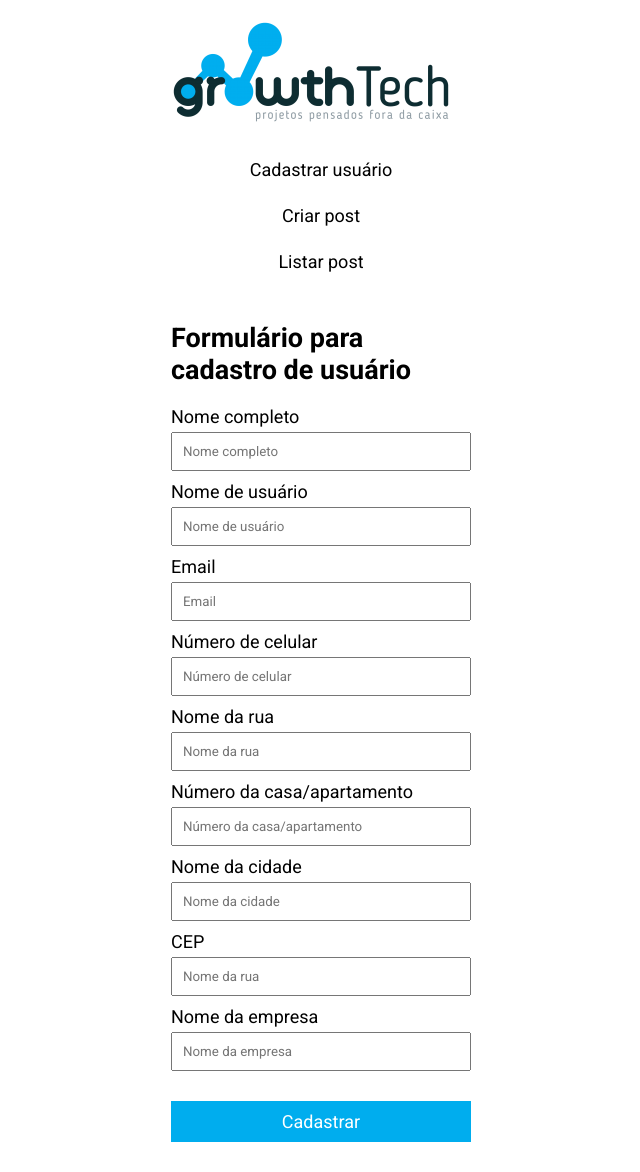
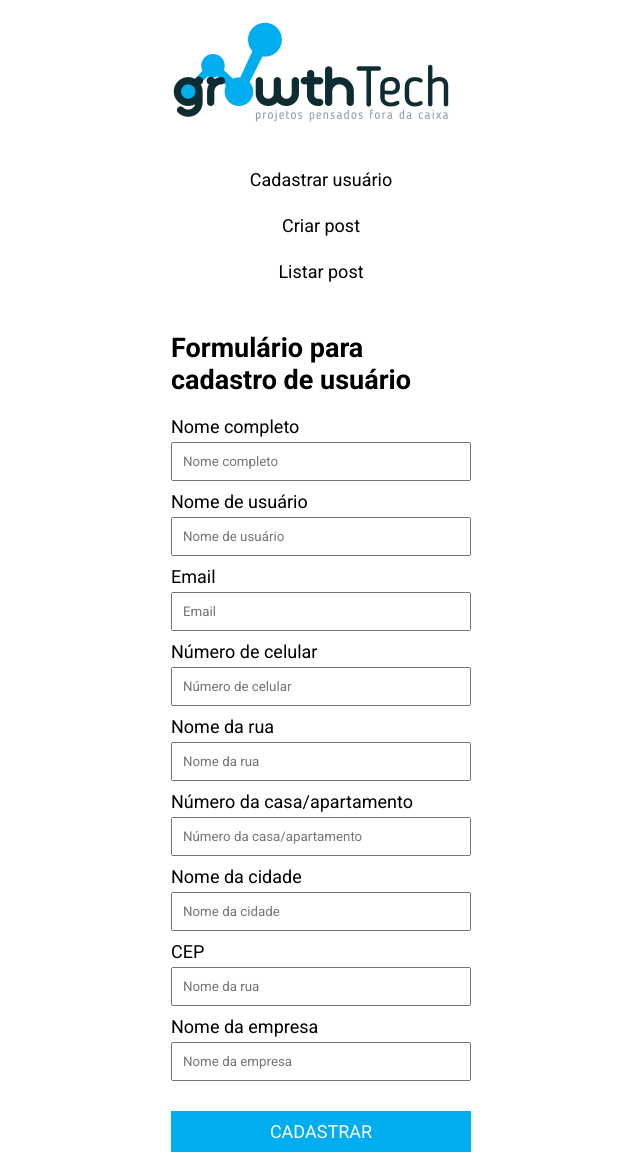
Before and after one commit to danilobandeira29/growth-tech-frontend, a React (Create React App) app: page / in a window 1280 px wide. Shown: the whole page, without its empty margins (319-959 px from the left). Built offline with nearby package versions, Linux system fonts and the light colour scheme; the HTML template or start-up script is replaced by a standard one.

Commit message:
style: add menu button

```diff
--- a/src/styles/global.css
+++ b/src/styles/global.css
@@ -38,6 +38,10 @@ body, input, button {
 
 header {
   margin-top: 2rem;
+  display: flex;
+  flex-direction: column;
+  justify-content: center;
+  align-items: center;
 }
 
 ul li {
@@ -74,6 +78,7 @@ ul {
   flex-direction: column;
   justify-content: center;
   align-items: center;
+  margin-top: 1rem;
 }
 
 li + li {
@@ -98,6 +103,28 @@ button {
   background-color: var(--clr-blue-primary);
   color: var(--clr-white-primary);
   border: none;
+  text-transform: uppercase;
+}
+
+.menu-button {
+  display: flex;
+  align-items: center;
+}
+
+.menu-button div {
+  order: -1;
+  margin-right: 1rem;
+}
+
+.menu-button div span {
+  display: block;
+  width: 30px;
+  height: 3px;
+  background: var(--clr-white-primary);
+}
+
+span + span {
+  margin-top: .3rem;
 }
 
 input:focus {
```
